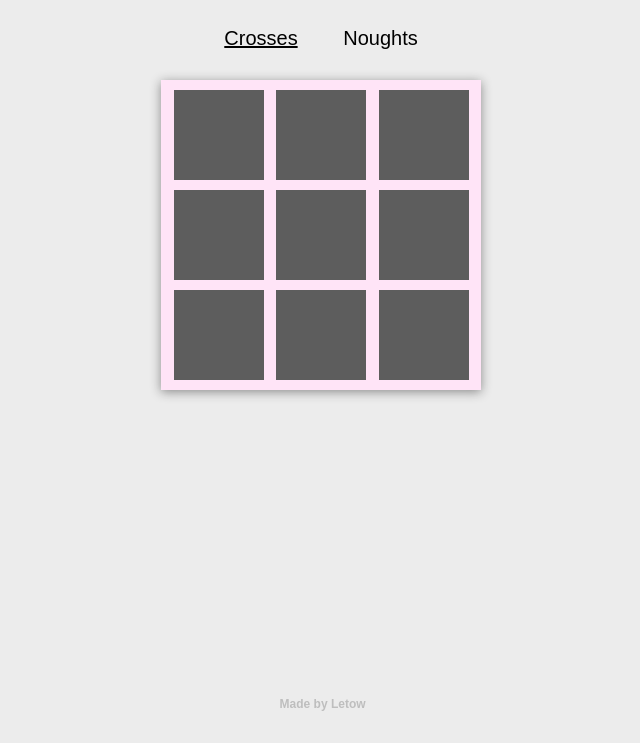
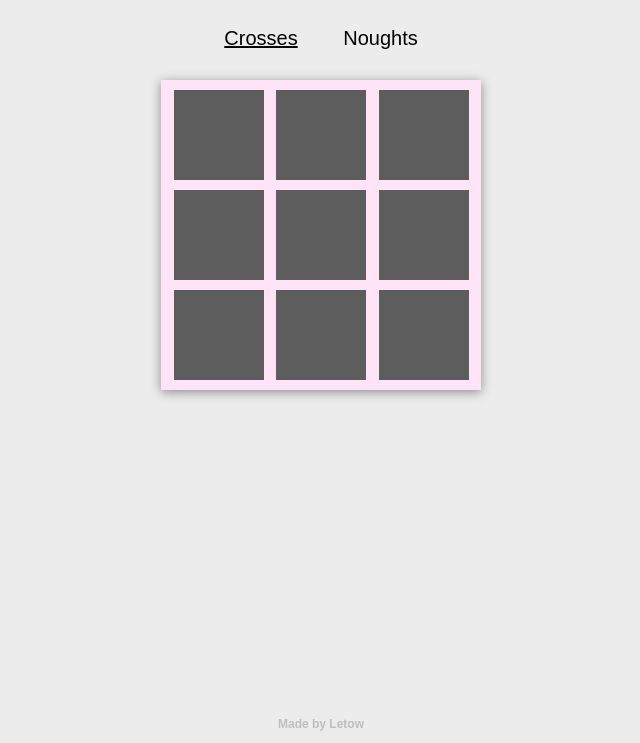
Before and after one commit to letow/TicTacToe, a plain HTML site: page index.html in a window 1280 px wide. Shown: the part 57-800 px from the top of the page, without its empty margins (319-959 px from the left). Drawn offline with Linux system fonts and the light colour scheme.

Commit message:
Update index.html

```diff
--- a/index.html
+++ b/index.html
@@ -20,8 +20,10 @@
             color: #bebebe;
             font-size: 1.2em;
             text-align: center;
-            width: 99vw;
             position: absolute;
+            left: 0;
+            right: 0;
+            margin: 0 auto;
             bottom: 1em;
         }
         .choose{
```
